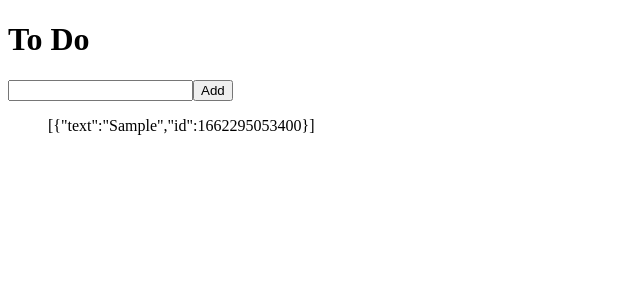
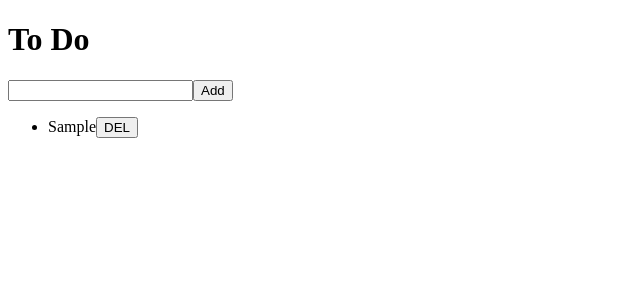
Before and after one commit to hanjy-slowturtle/vanilla-redux2, a React (Create React App) app: page / in a window 1280 px wide. Both pictures are taken after typing "Sample" into the empty fields and a click on the button "Add". Shown: the top 300 px of the page, without its empty margins (0-640 px from the left). Built offline with nearby package versions, Linux system fonts and the light colour scheme.

Commit message:
~ #3.4 Deleting To Do

```diff
--- /dev/null
+++ b/src/components/ToDo.js
@@ -0,0 +1,20 @@
+import React from "react";
+import { connect } from "react-redux";
+import { actionCreators } from "../store";
+
+function ToDo({ text, onBtnClick }) {
+  return (
+    <li>
+      {text}
+      <button onClick={onBtnClick}>DEL</button>
+    </li>
+  );
+}
+
+function mapDispatchToProps(dispatch, ownProps) {
+  return {
+    onBtnClick: () => dispatch(actionCreators.deleteToDo(ownProps.id)),
+  };
+}
+
+export default connect(null, mapDispatchToProps)(ToDo);
--- a/src/routes/Home.js
+++ b/src/routes/Home.js
@@ -1,5 +1,6 @@
 import React, { useState } from "react";
 import { connect } from "react-redux";
+import ToDo from "../components/ToDo";
 import { actionCreators } from "../store";
 
 function Home({ toDos, addToDo }) {
@@ -22,7 +23,11 @@
         <input type="text" value={text} onChange={onChange} />
         <button>Add</button>
       </form>
-      <ul>{JSON.stringify(toDos)}</ul>
+      <ul>
+        {toDos.map((toDo) => (
+          <ToDo {...toDo} key={toDo.id} />
+        ))}
+      </ul>
     </>
   );
 }
```
